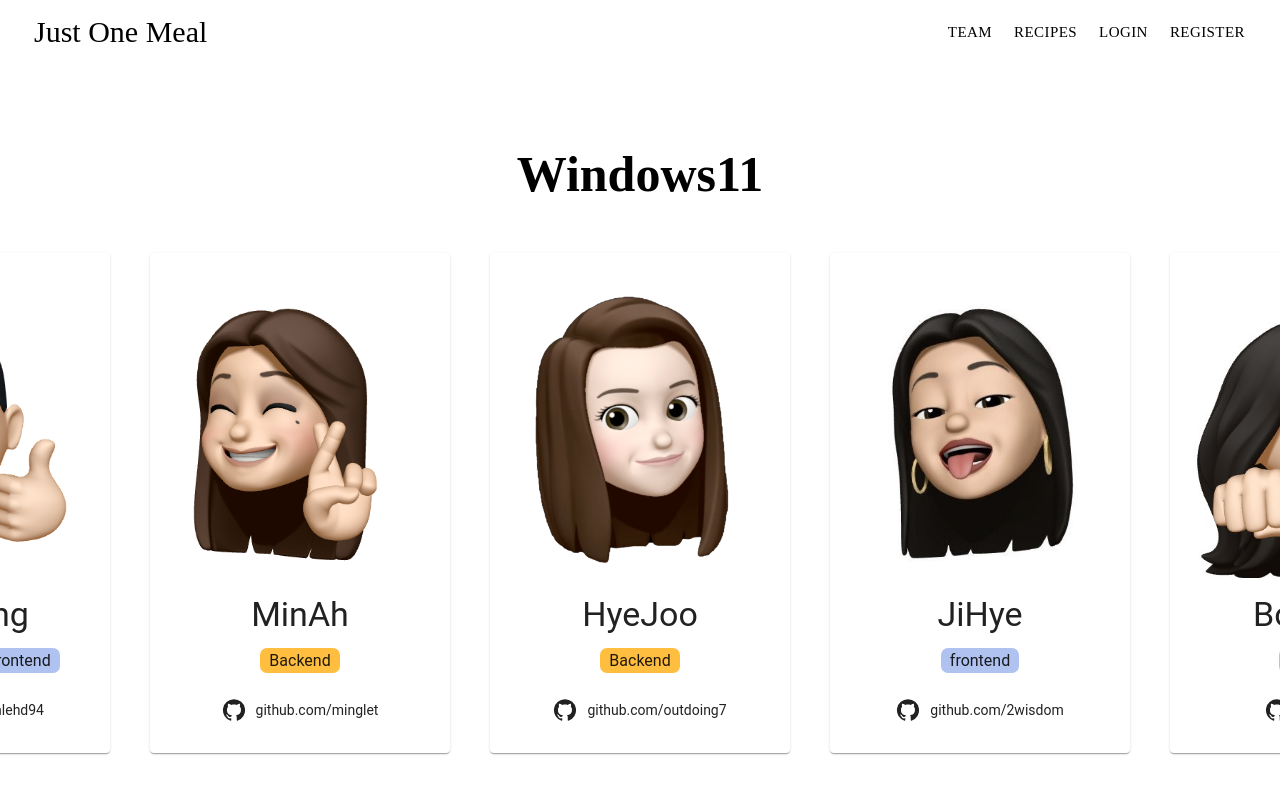
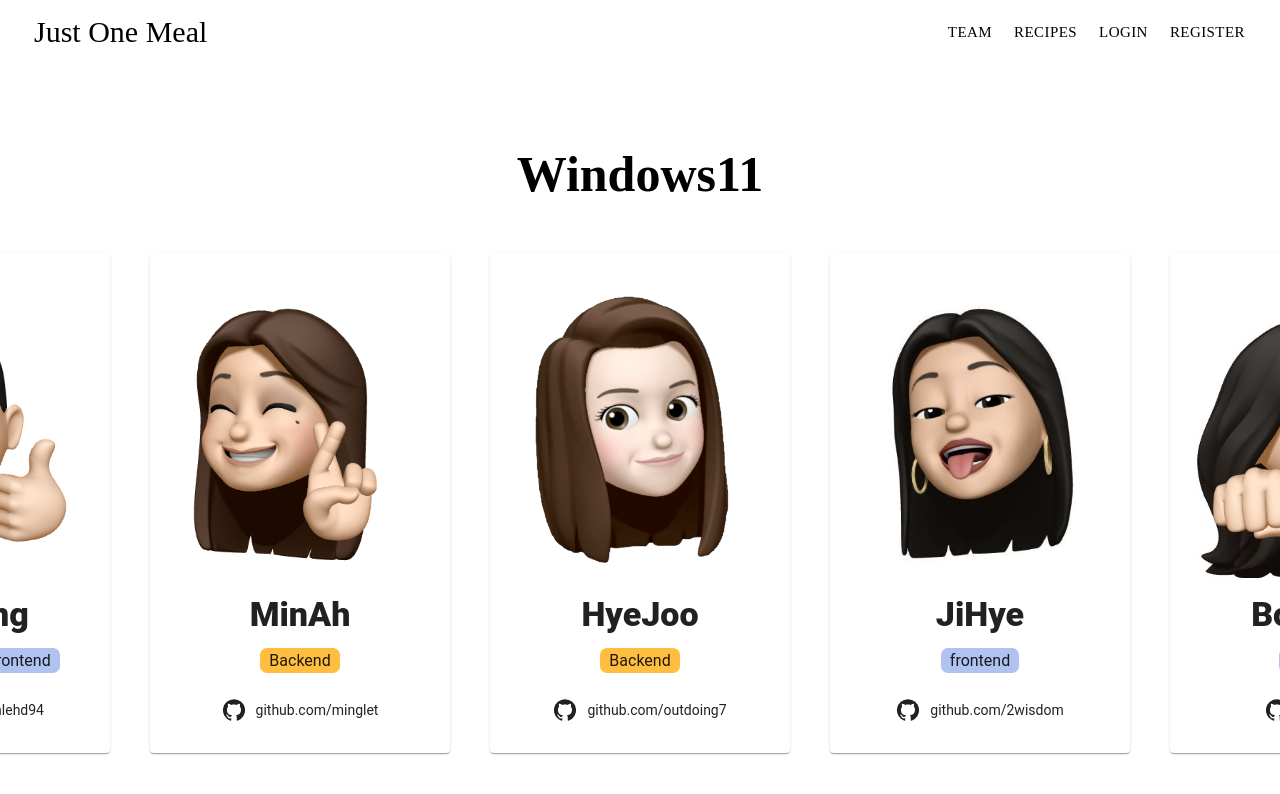
Before and after one commit to minglet/vegan-recipes-service, a React (Create React App) app in the folder front/: page /team in a window 1280 px wide. Shown: the top 794 px of the page. Built offline with nearby package versions, Linux system fonts and the light colour scheme; no server answers; a web font is replaced by a local one.

Commit message:
teamPage

```diff
--- a/front/src/components/TeamPage/TeamPage.js
+++ b/front/src/components/TeamPage/TeamPage.js
@@ -89,7 +89,12 @@
         <Card className="card-container" sx={{ width: 300, height: 500 }}>
           <CardMedia className="img" component="img" image={hd} />
           <CardContent>
-            <Typography gutterBottom variant="h4" component="div">
+            <Typography
+              gutterBottom
+              variant="h4"
+              component="div"
+              style={{ fontWeight: 1000 }}
+            >
               HwiDong
             </Typography>
             <div className="box reader" style={{ marginRight: 10 }}>
@@ -110,7 +115,12 @@
         <Card className="card-container" sx={{ width: 300, height: 500 }}>
           <CardMedia className="img" component="img" image={ma} />
           <CardContent>
-            <Typography gutterBottom variant="h4" component="div">
+            <Typography
+              gutterBottom
+              variant="h4"
+              component="div"
+              style={{ fontWeight: 1000 }}
+            >
               MinAh
             </Typography>
             <div className="box backend">Backend</div>
@@ -128,7 +138,12 @@
         <Card className="card-container" sx={{ width: 300, height: 500 }}>
           <CardMedia className="img" component="img" image={hj} />
           <CardContent>
-            <Typography gutterBottom variant="h4" component="div">
+            <Typography
+              gutterBottom
+              variant="h4"
+              component="div"
+              style={{ fontWeight: 1000 }}
+            >
               HyeJoo
             </Typography>
             <div className="box backend">Backend</div>
@@ -146,7 +161,12 @@
         <Card className="card-container" sx={{ width: 300, height: 500 }}>
           <CardMedia className="img" component="img" image={jh} />
           <CardContent>
-            <Typography gutterBottom variant="h4" component="div">
+            <Typography
+              gutterBottom
+              variant="h4"
+              component="div"
+              style={{ fontWeight: 1000 }}
+            >
               JiHye
             </Typography>
             <div className="box frontend">frontend</div>
@@ -164,7 +184,12 @@
         <Card className="card-container" sx={{ width: 300, height: 500 }}>
           <CardMedia className="img" component="img" image={bk} />
           <CardContent>
-            <Typography gutterBottom variant="h4" component="div">
+            <Typography
+              gutterBottom
+              variant="h4"
+              component="div"
+              style={{ fontWeight: 1000 }}
+            >
               BoKyung
             </Typography>
             <div className="box frontend">Frontend</div>
```
